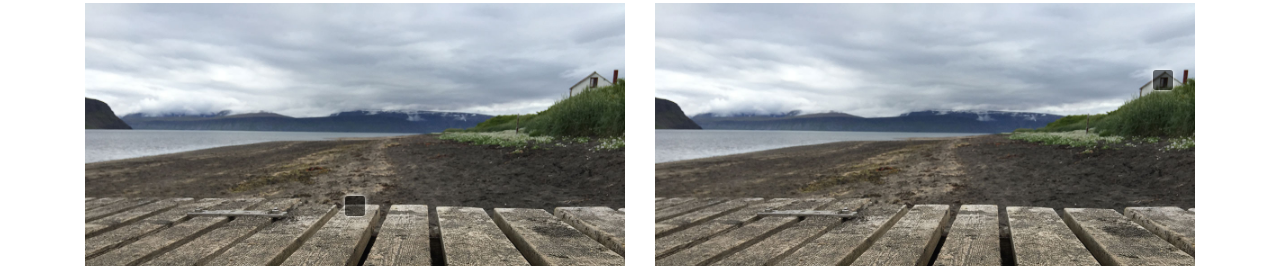
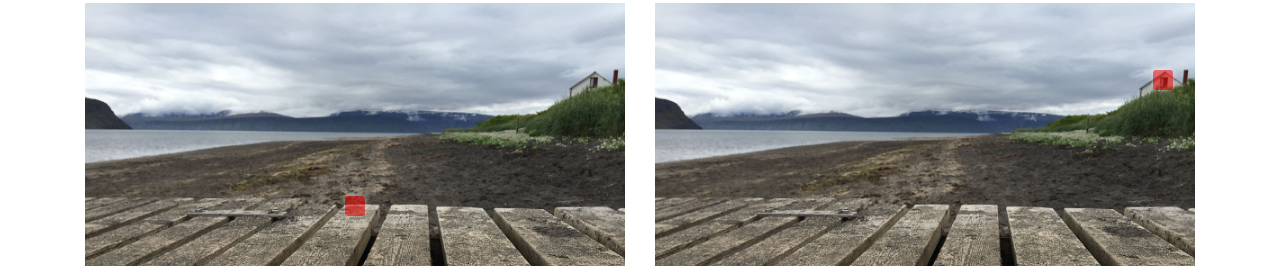
Before and after one commit to EvodiaAut/vue-focuspoint-component, a Vue app: page / in a window 1280 px wide. Shown: the part 274-540 px from the top of the page. Built offline with nearby package versions, Linux system fonts and the light colour scheme.

Commit message:
add all children"pointer-events:none" to handle other elements

```diff
--- a/src/scss/_focus-point.scss
+++ b/src/scss/_focus-point.scss
@@ -1,17 +1,17 @@
-$body: 20px;
-
 .focus-point {
   position: relative;
   cursor: crosshair;
 
+  > * {
+    pointer-events: none;
+  }
+
   &-pin {
+    transition: all .2s ease-in-out;
     position: absolute;
-    pointer-events: none;
-    min-width: $body;
-    min-height: $body;
-    transition: all .2s ease-in-out;
+    padding: 10px;
     border-radius: 3px;
-    background: rgba(0, 0, 0, 0.5);
-    box-shadow: 0 0 5px #fff;
+    background: rgba(255, 0, 0, 0.5);
+    box-shadow: 0 0 5px rgba(255, 255, 255, 0.5);
   }
 }
```
